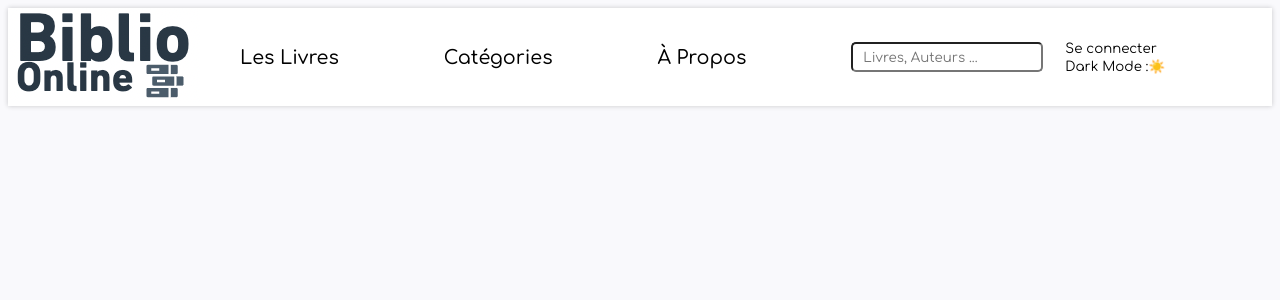
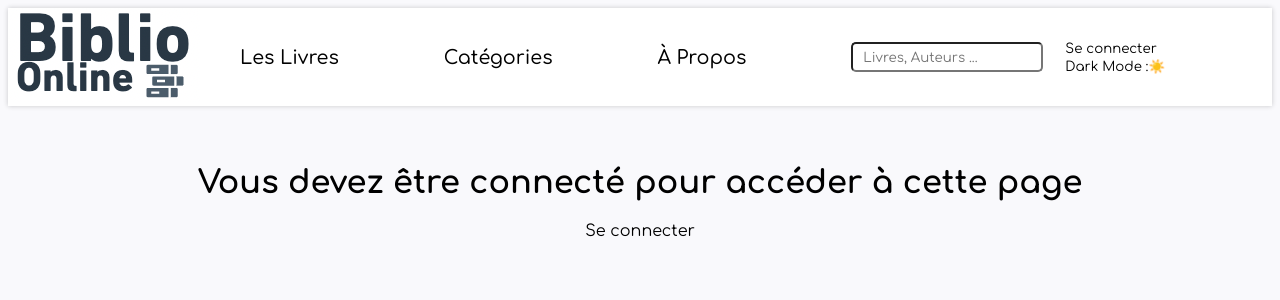
Before and after one commit to Ambrosioc/bibliothequeenligne-react, a React (Create React App) app: page /book/1 in a window 1280 px wide. Shown: the top 300 px of the page. Built offline with nearby package versions, Linux system fonts and the light colour scheme; no server answers.

Commit message:
add condition for view page

```diff
--- a/src/container/Books.jsx
+++ b/src/container/Books.jsx
@@ -1,8 +1,7 @@
 import React from "react";
 import Card from "../components/cards/Card";
 import { useFetchwithToken } from "../utils/hooks";
-import { StyledLink } from "../utils/styles/GlobalStyle";
-import { CardContainer } from "../utils/styles/StyledCard";
+import { Container, StyledLink } from "../utils/styles/GlobalStyle";
 
 export default function Books() {
   const token = localStorage.getItem("token");
@@ -14,10 +13,10 @@ export default function Books() {
 
   if (!token) {
     return (
-      <CardContainer>
+      <Container>
         <h1>Vous devez être connecté pour accéder à cette page</h1>
         <StyledLink to="/sign-in">Se connecter</StyledLink>
-      </CardContainer>
+      </Container>
     );
   }
 
--- a/src/pages/BookShow.jsx
+++ b/src/pages/BookShow.jsx
@@ -1,7 +1,17 @@
 import React from "react";
 import BookInfo from "../container/BookInfo";
+import { Container, StyledLink } from "../utils/styles/GlobalStyle";
 
 export default function BookShow() {
+  const token = localStorage.getItem("token");
+  if (!token) {
+    return (
+      <Container>
+        <h1>Vous devez être connecté pour accéder à cette page</h1>
+        <StyledLink to="/sign-in">Se connecter</StyledLink>
+      </Container>
+    );
+  }
   return (
     <div>
       <BookInfo />
```
